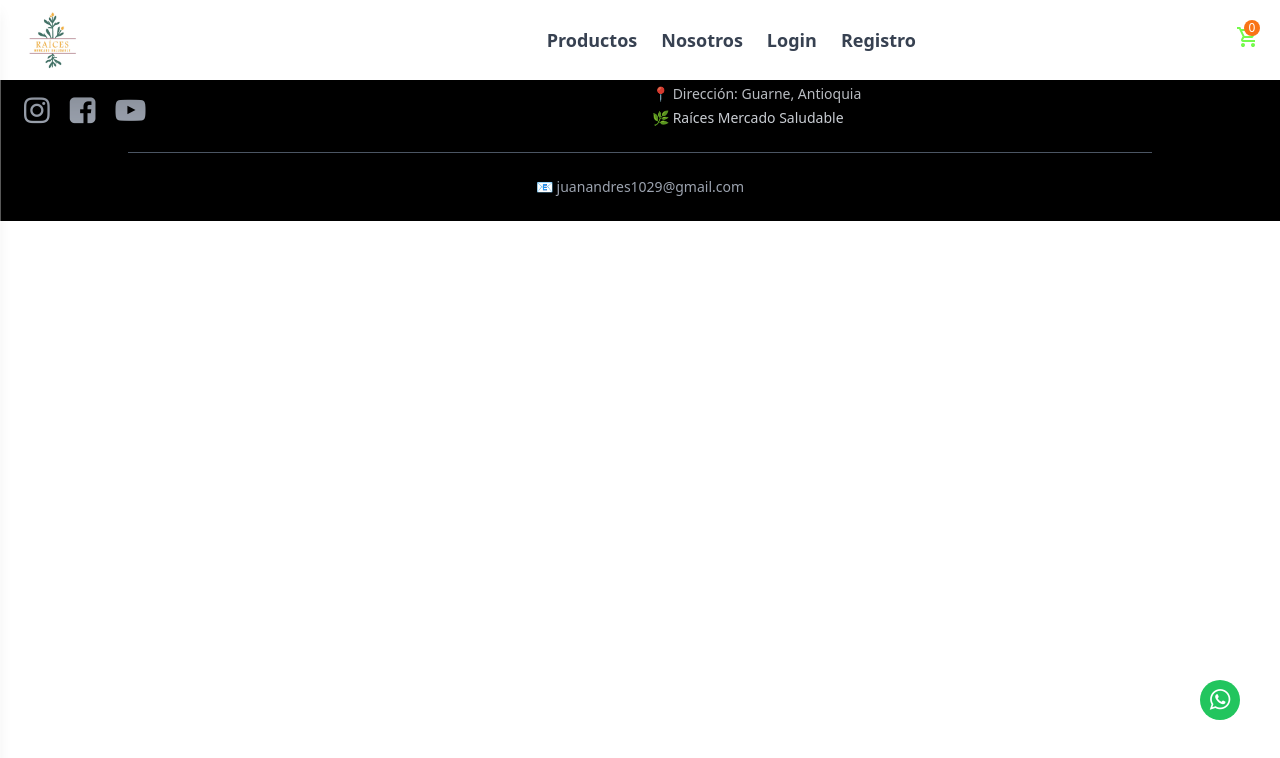
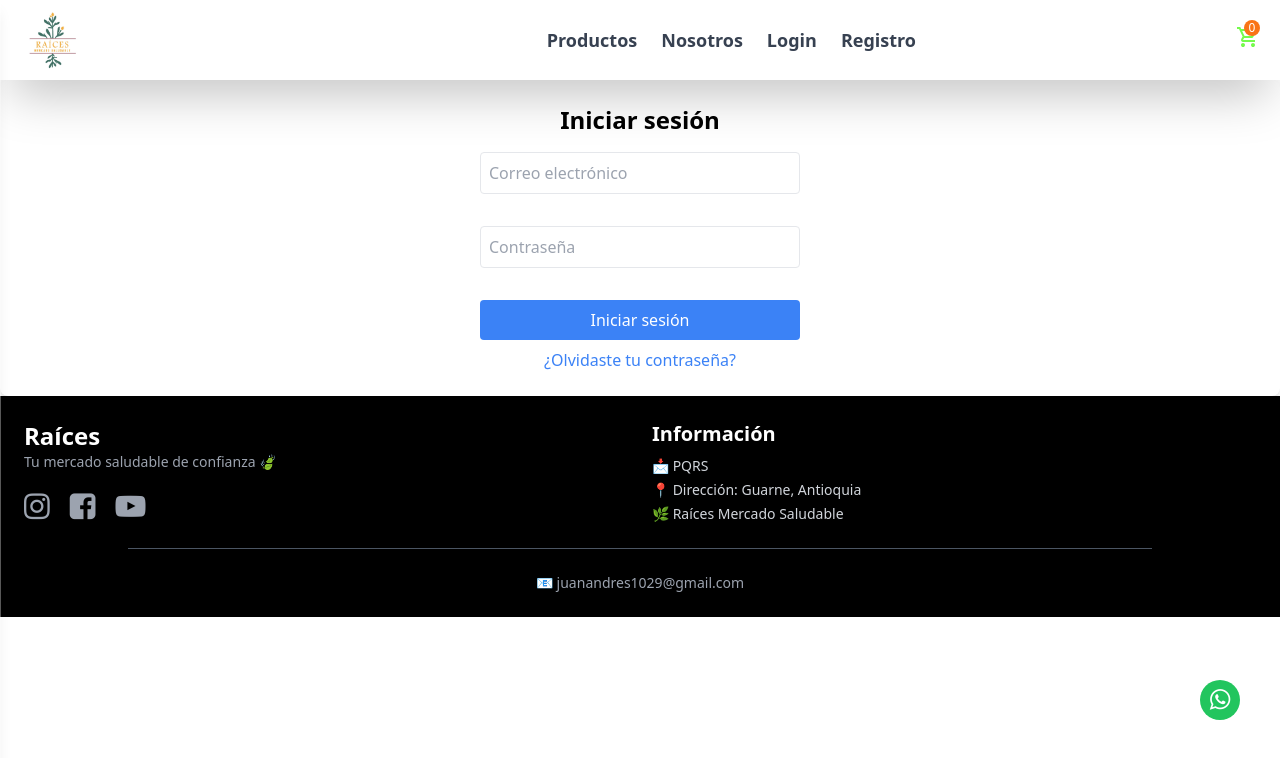
Before and after one commit to JuanAndreAV/angular-ecommerce, an Angular app: page /login in a window 1280 px wide. Before the commit this address led to /. Shown: the top 758 px of the page. Built offline with nearby package versions, Linux system fonts and the light colour scheme.

Commit message:
Add login component and login.service

```diff
--- a/src/app/app.routes.ts
+++ b/src/app/app.routes.ts
@@ -3,6 +3,7 @@ import { HomeComponent } from './pages/home/home.component';
 import { ProductsComponent } from './pages/products/products.component';
 import { NosotrosComponent } from './pages/nosotros/nosotros.component';
 import { CarritoComponent } from './pages/carrito/carrito.component';
+import { LoginComponent } from './auth/login/login.component';
 
 export const routes: Routes = [
     {
@@ -20,6 +21,10 @@ export const routes: Routes = [
     {
         path: 'carrito',
         component: CarritoComponent
+    },
+    {
+        path: 'login',
+        component: LoginComponent
     }
 
 ];
--- /dev/null
+++ b/src/app/auth/login/login.component.html
@@ -0,0 +1,12 @@
+<div class="flex flex-col  mt-20 items-center p-6 bg-white shadow-md rounded-lg">
+    <h2 class="text-2xl font-bold mb-4">Iniciar sesión</h2>
+    <form [formGroup]="loginForm()"  class="w-80 space-y-4">
+      <input formControlName="email" type="email" placeholder="Correo electrónico" class="w-full p-2 border rounded"/>
+      <p class="text-red-500 text-xs">{{errorMail()}}</p>
+      <input formControlName="password" type="password" placeholder="Contraseña" class="w-full p-2 border rounded"/>
+      <p class="text-red-500 text-xs">{{errorPassword()}}</p>
+      <button type="button"(click)="sendData()" class="w-full bg-blue-500 text-white py-2 rounded hover:bg-blue-700 active:bg-blue-950">Iniciar sesión</button>
+    </form>
+    <h2 class="text-green-600">{{message()}}</h2>
+    <a routerLink="/forgot-password" class="text-blue-500 mt-2">¿Olvidaste tu contraseña?</a>
+  </div>
--- /dev/null
+++ b/src/app/auth/login/login.component.ts
@@ -0,0 +1,62 @@
+import { Component, signal, inject, Signal } from '@angular/core';
+import { FormControl, FormGroup, ReactiveFormsModule, Validators } from '@angular/forms';
+import { AuthService } from '../../shared/services/auth.service';
+import { AuthResponse } from '../../interfaces/login';
+
+@Component({
+  selector: 'app-login',
+  standalone: true,
+  imports: [ReactiveFormsModule],
+  templateUrl: './login.component.html',
+  styleUrl: './login.component.css'
+})
+export class LoginComponent {
+  private authService = inject(AuthService);
+  errorMail = signal('');
+  errorPassword = signal('');
+  message = signal('')
+
+  loginForm = signal<FormGroup>(
+    new FormGroup({
+      email: new FormControl('', [Validators.required,Validators.email]),
+      password: new FormControl('', [Validators.required, Validators.minLength(8)])
+    })
+  );
+  sendData(){
+      if(!this.loginForm().valid){
+      if(!this.loginForm().get('email')?.valid){
+      this.errorMail.update(text=>text = "Verifica tu correo")
+      }else{
+        this.errorMail.update(text=>text = "")
+      }
+      if(!this.loginForm().get('password')?.valid){
+        this.errorPassword.update(text => text = "Verifica tu contraseña")
+      }else{
+        this.errorPassword.update(text => text = "")
+      }
+      return
+    }
+    this.authService.login(this.loginForm().value)
+    .subscribe({
+      next: (response: AuthResponse ) => {
+        if(response.token){
+          const {token} = response;
+          localStorage.setItem("token", token)
+          this.message.update(()=> `Bienvenido, ${response.name}` || "user")
+          console.log(response)
+        }else{
+          const { error: message } = response;
+          this.message.update(()=>message || "Error")
+        }
+      },
+      error:(error)=>{
+        //const {error: message} = error
+        this.message.update(()=> error.error.message  )
+        //console.log(message)
+        }
+
+    })
+    //console.log(this.loginForm().value);
+  }
+
+}
--- /dev/null
+++ b/src/app/interfaces/login.ts
@@ -0,0 +1,12 @@
+export interface AuthRequest {
+    email: string;
+    password: string;
+  }
+
+  export interface AuthResponse {
+    name?: string;
+    role?: string;
+    token?: string;
+    message?: string,
+    error?: string;
+  }
--- a/src/app/shared/header/header.component.html
+++ b/src/app/shared/header/header.component.html
@@ -12,7 +12,7 @@
       <ul class="flex gap-6 text-lg font-semibold text-gray-700">
         <li><a [routerLink]="['/productos']" class="hover:text-green-500 transition-colors">Productos</a></li>
         <li><a [routerLink]="['/nosotros']" class="hover:text-green-500 transition-colors">Nosotros</a></li>
-        <li><a href="#" class="hover:text-green-500 transition-colors">Login</a></li>
+        <li><a [routerLink]="['/login']" class="hover:text-green-500 transition-colors">Login</a></li>
         <li><a href="#" class="hover:text-green-500 transition-colors">Registro</a></li>
       </ul>
     </div>
--- /dev/null
+++ b/src/app/shared/services/auth.service.ts
@@ -0,0 +1,18 @@
+import { inject, Injectable } from '@angular/core';
+import { HttpClient } from '@angular/common/http';
+import { environment } from '../../../environments/environment.development';
+
+import { AuthRequest, AuthResponse } from '../../interfaces/login';
+
+@Injectable({
+  providedIn: 'root'
+})
+export class AuthService {
+  private http = inject(HttpClient)
+  private API_URL = environment.API_URL;
+  constructor() { }
+
+  login(credencials: AuthRequest) {
+    return this.http.post<AuthResponse>(`${this.API_URL}/auth/login`,credencials);
+  }
+}
```
Also changed, not shown: src/app/auth/login/login.component.css (added).
